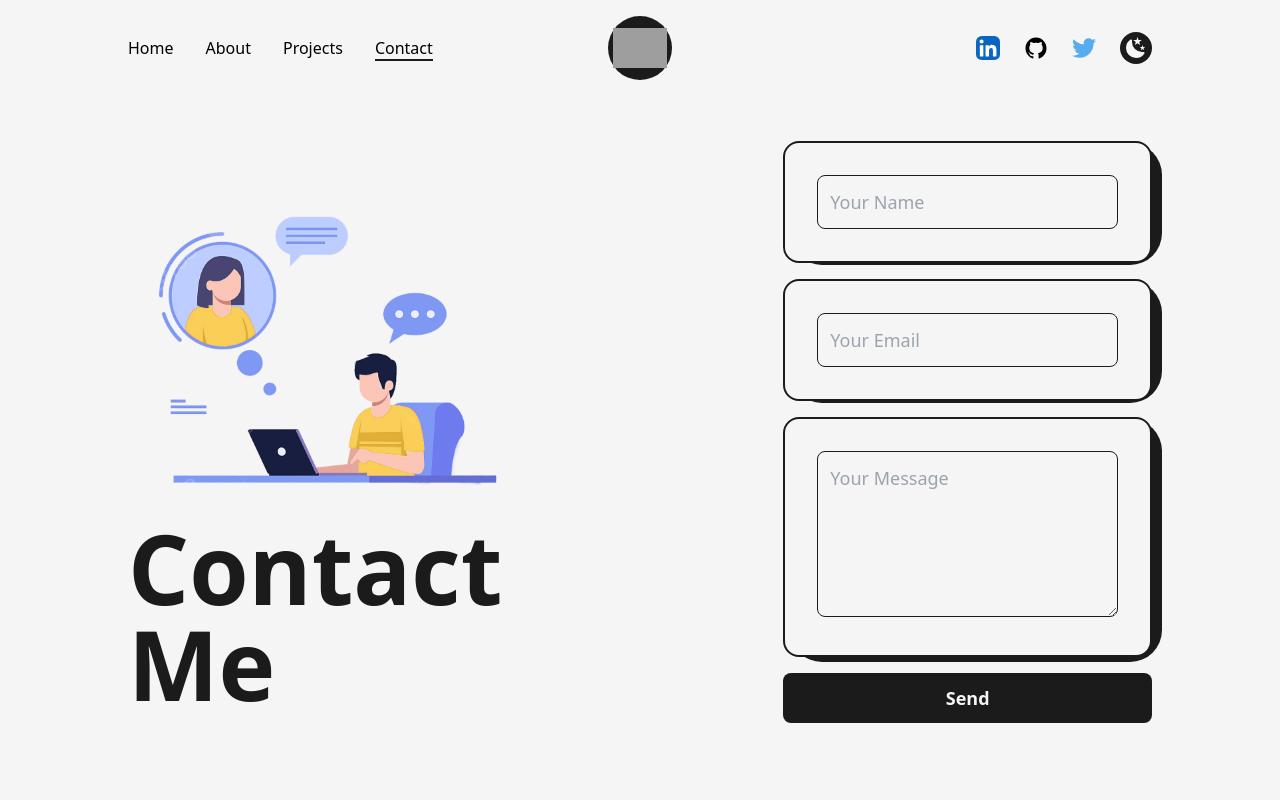
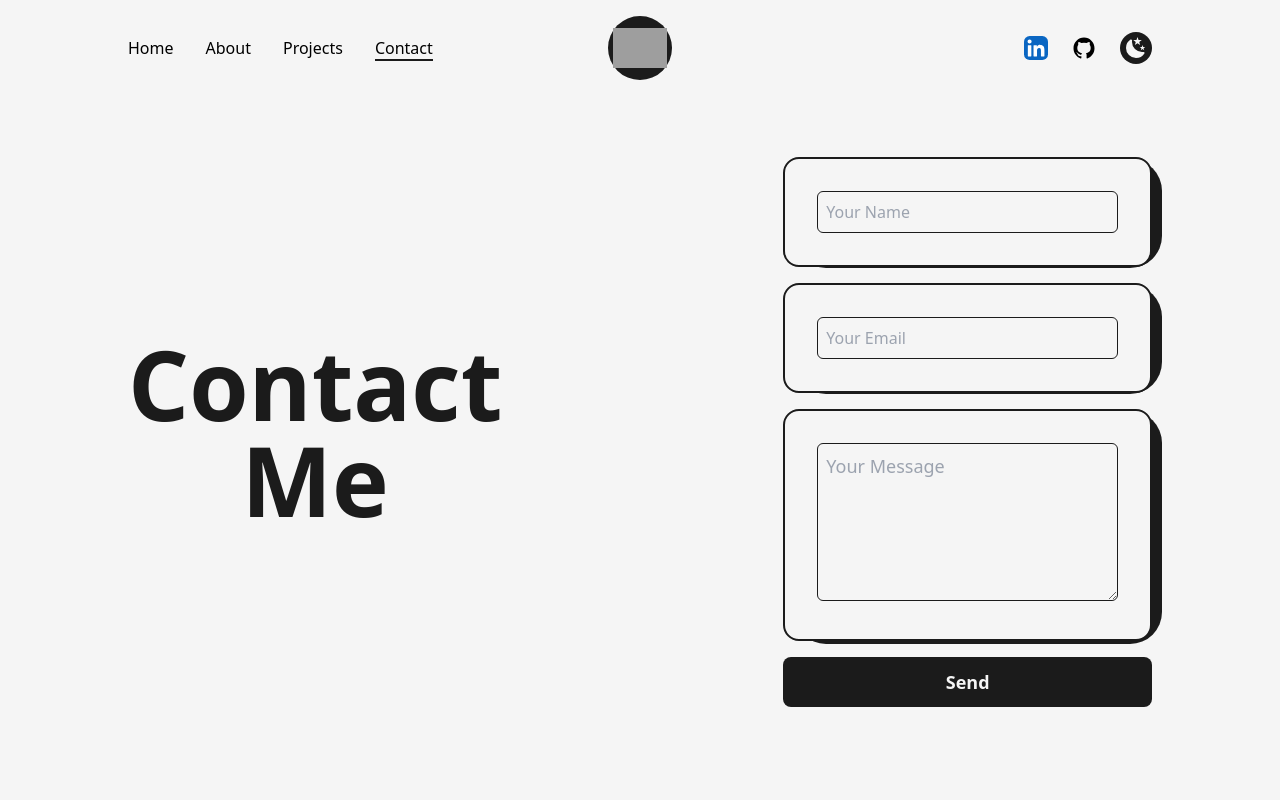
Before and after one commit to Indula-Perera/Next.js-Portfolio, a Next.js app: page /articles in a window 1280 px wide. Shown: the top 800 px of the page. Built offline with nearby package versions, Linux system fonts and the light colour scheme; grey boxes are pictures that could not be loaded.

Commit message:
motion Installed

```diff
--- a/package.json
+++ b/package.json
@@ -12,7 +12,7 @@
     "@emailjs/browser": "^3.11.0",
     "eslint": "8.36.0",
     "eslint-config-next": "13.2.4",
-    "framer-motion": "^10.6.0",
+    "framer-motion": "^10.16.4",
     "next": "13.2.4",
     "react": "18.2.0",
     "react-dom": "18.2.0"
--- a/src/component/Navbar.js
+++ b/src/component/Navbar.js
@@ -114,15 +114,15 @@ const Navbar = () => {
           >
             <GithubIcon />
           </motion.a>
-          <motion.a
-            href="https://twitter.com/MaduraPrasadLk"
+          {/* <motion.a
+            href="https://twitter.com/Indula-Perera"
             target={"_blank"}
             whileHover={{ y: -2 }}
             className="w-6 mx-3"
             whileTap={{ scale: 0.9 }}
           >
             <TwitterIcon />
-          </motion.a>
+          </motion.a> */}
 
           <button
             className={`ml-3 flex items-center justify-center rounded-full p-1
@@ -191,15 +191,15 @@ const Navbar = () => {
             >
               <GithubIcon />
             </motion.a>
-            <motion.a
-              href="https://twitter.com/MaduraPrasadLk"
+            {/* <motion.a
+              href="https://twitter.com/indulaperera"
               target={"_blank"}
               whileHover={{ y: -2 }}
               className="w-6 mx-3 sm:mx-1"
               whileTap={{ scale: 0.9 }}
             >
               <TwitterIcon />
-            </motion.a>
+            </motion.a> */}
 
             <button
               className={`ml-3 flex items-center justify-center rounded-full p-1
--- a/src/pages/articles.js
+++ b/src/pages/articles.js
@@ -37,73 +37,73 @@ const Articles = () => {
 
   return (
     <>
-      <main className="flex items-center w-full min-h-screen text-dark dark:text-light">
+    <Head>
+        <title>Indula Perera | Contact ME</title>
+        <meta name="description" content="Generated by create next app" />
+      </Head>
+      <TransitionEffect/>
+      <main className="flex items-center justify-center w-full min-h-screen text-dark dark:text-light">
         <Layout className="pt-0 md:pt-16 sm:pt-8">
-          <div className="flex flex-wrap items-center justify-between w-full lg:flex-nowrap">
+          <div className="text-center">
+            <AnimatedText
+              text="Contact Me"
+              className="font-bold text-8xl"
+            />
+          </div>
+        </Layout>
+        <Layout className="pt-0 md:pt-16 sm:pt-8">
+          <div className="flex flex-wrap items-center justify-center">
             <div className="w-full lg:w-1/2">
-              <Image
+              {/* <Image
                 src={contact}
                 alt="Main image"
                 className="w-full h-auto cursor-pointer md:w-full"
                 priority
-              />
+              /> */}
             </div>
-            <div className="w-full lg:w-1/2">
-              <div className="flex flex-col items-center self-center">
-                <AnimatedText
-                  text="Contact Me"
-                  className="text-6xl text-left cursor-pointer xl:text-5xl lg:text-center lg:text-6xl md:text-5xl sm:text-3xl"
-                />
-                <p className="my-4 text-base font-medium cursor-pointer md:text-sm sm:text-xs">
-                  {/* Add your description here */}
-                </p>
-              </div>
-            </div>
-          </div>
-        </Layout>
-        <Layout className="pt-0 md:pt-16 sm:pt-8">
             <form
               ref={form}
               onSubmit={sendEmail}
               className="w-full space-y-4 md:w-1/2"
             >
               <div className="relative p-8 border-2 border-solid h-max rounded-2xl border-dark bg-light dark:bg-dark dark:border-light">
-              <div className="absolute top-0 -right-3 -z-10 w-[102%] h-[103%] rounded-[2rem] bg-dark dark:bg-light" />
+                <div className="absolute top-0 -right-3 -z-10 w-[101%] h-[103%] rounded-[2rem] bg-dark dark:bg-light" />
                 <input
                   type="text"
                   name="user_name"
                   id="user_name"
-                className="w-full p-3 text-lg border rounded-lg border-dark bg-light dark:bg-dark dark:border-light"
+                  className="w-full p-2 border rounded-md text-md border-dark bg-light dark:bg-dark dark:border-light"
                   placeholder="Your Name"
                 />
               </div>
               <div className="relative p-8 border-2 border-solid h-max rounded-2xl border-dark bg-light dark:bg-dark dark:border-light">
-              <div className="absolute top-0 -right-3 -z-10 w-[102%] h-[103%] rounded-[2rem] bg-dark dark:bg-light" />
+                <div className="absolute top-0 -right-3 -z-10 w-[101%] h-[103%] rounded-[2rem] bg-dark dark:bg-light" />
                 <input
                   type="email"
                   name="user_email"
                   id="user_email"
-                className="w-full p-3 text-lg border rounded-lg border-dark bg-light dark:bg-dark dark:border-light"
+                  className="w-full p-2 border rounded-md text-md border-dark bg-light dark:bg-dark dark:border-light"
                   placeholder="Your Email"
                 />
               </div>
               <div className="relative p-8 border-2 border-solid h-max rounded-2xl border-dark bg-light dark:bg-dark dark:border-light">
-              <div className="absolute top-0 -right-3 -z-10 w-[102%] h-[103%] rounded-[2rem] bg-dark dark:bg-light" />
+                <div className="absolute top-0 -right-3 -z-10 w-[101%] h-[102%] rounded-[2rem] bg-dark dark:bg-light" />
                 <textarea
                   name="message"
                   id="message"
                   rows="5"
-                className="w-full p-3 text-lg border rounded-lg border-dark bg-light dark:bg-dark dark:border-light"
+                  className="w-full p-2 text-lg border rounded-md border-dark bg-light dark:bg-dark dark:border-light"
                   placeholder="Your Message"
                 />
               </div>
               <button
                 type="submit"
-              className="w-full items-center bg-dark text-light p-2.5 px-6 rounded-lg text-lg font-semibold hover:bg-light hover:text-dark border border-bold border-transparent hover:border-dark dark:bg-light dark:text-dark hover:dark:bg-dark hover:dark:text-light hover:dark:border-light"
+                className="w-full mt-6 items-center bg-dark text-light p-2.5 px-6 rounded-lg text-lg font-semibold hover:bg-light hover:text-dark border border-bold border-transparent hover:border-dark dark:bg-light dark:text-dark hover:dark:bg-dark hover:dark:text-light hover:dark:border-light"
               >
                 Send
               </button>
             </form>
+          </div>
         </Layout>
       </main>
     </>
```
Also changed, not shown: 1 other file (tests, documents, lock files or other folders). Lines whose indentation alone changed are shown as unchanged.
